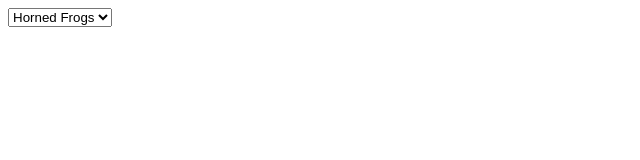
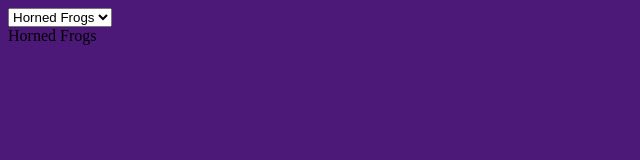
Before and after one commit to walkerjbarry/Color-Switcher, a plain HTML site: page index.html in a window 1280 px wide. Shown: the whole page, without its empty margins (0-640 px from the left). Drawn offline with Linux system fonts and the light colour scheme.

Commit message:
updating to include changeBackgroundColor  script

```diff
--- a/index.html
+++ b/index.html
@@ -20,4 +20,13 @@
     <div id="color"></div>
 </div>
 </body>
+<script>
+    changeBackgroundColor();
+
+    function changeBackgroundColor() {
+        const dropdown = document.getElementById('dropdown');
+        document.body.style.backgroundColor = dropdown.value;
+        document.getElementById('color').innerText = dropdown.options[dropdown.selectedIndex].text;
+    }
+</script>
 </html>
```
